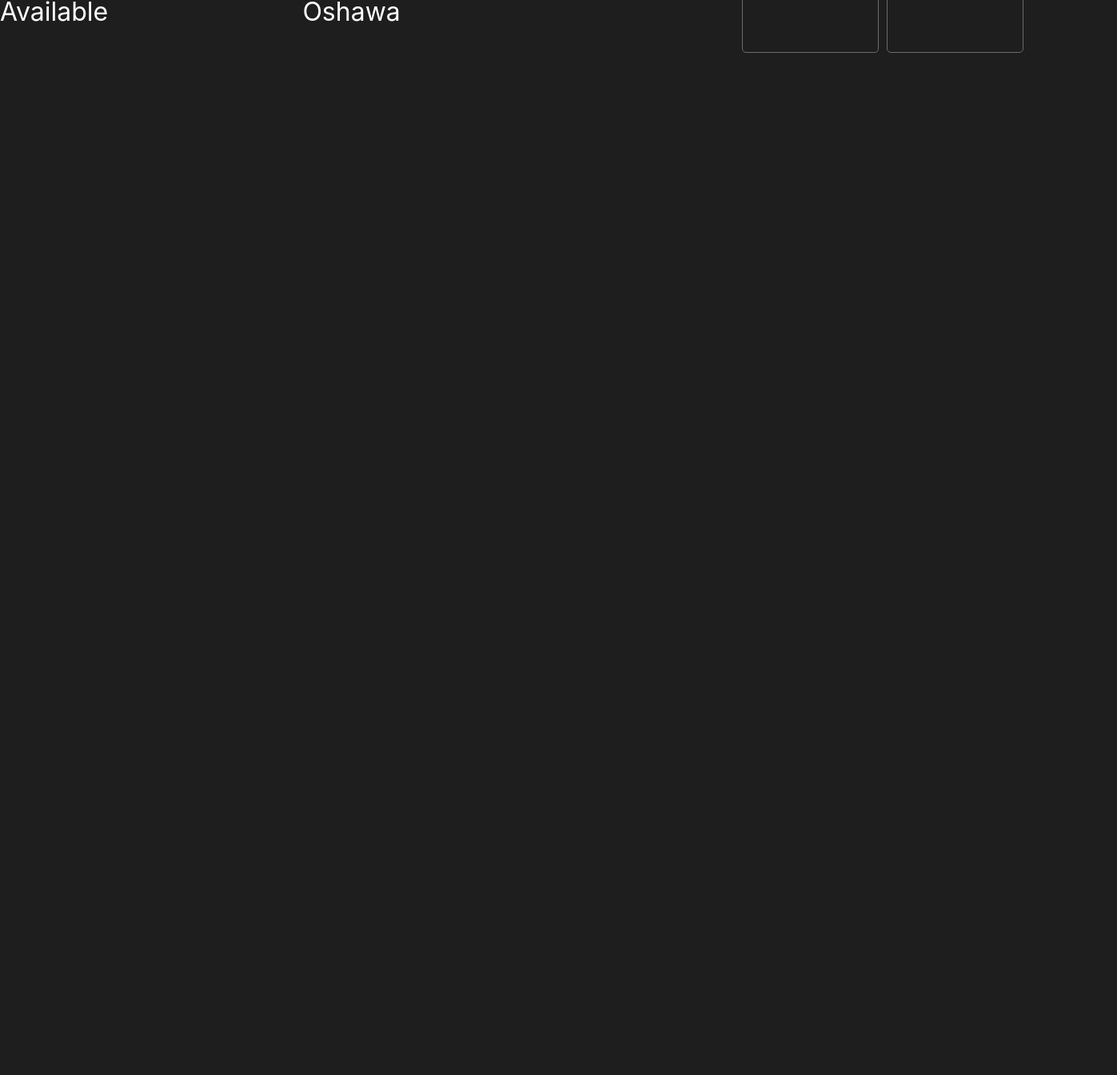
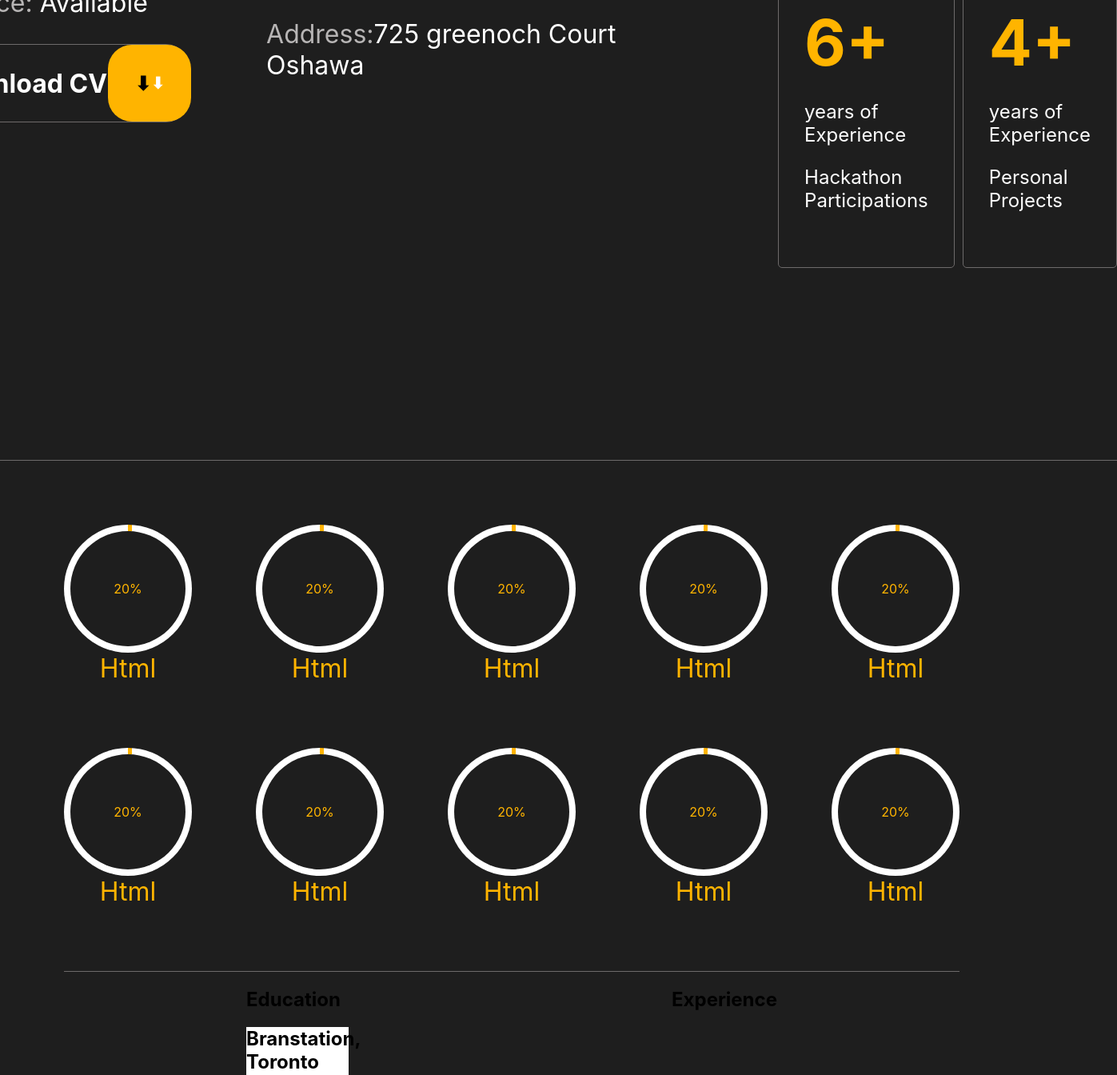
Before and after one commit to NipunaGamage888/portfolio, a React (Create React App) app: page /about in a window 1280 px wide. Shown: the part 840-2184 px from the top of the page at 80% size, 1397 px wide, since content can reach past the window. Before the commit the page ends 906 px from the top, so only its background shows below. Built offline with nearby package versions, Linux system fonts and the light colour scheme; the HTML template or start-up script is replaced by a standard one.

Commit message:
Skillset

```diff
--- a/src/components/About/About.js
+++ b/src/components/About/About.js
@@ -1,6 +1,7 @@
 import React from "react";
 import { motion } from "framer-motion";
-import './About.scss'
+import "./About.scss";
+import CV from '../../assets/NipunaGamageCV.pdf'
 
 function About() {
   const pageVariants = {
@@ -29,7 +30,7 @@ function About() {
   };
   return (
     <motion.div
-    className="about"
+      className="about"
       initial="initial"
       animate="animate"
       exit="exit"
@@ -42,11 +43,8 @@ function About() {
         Personal <span1 className="about__pers">Info</span1>
       </h2>
       <div className="about__info">
-
         <div className="about__details">
-
           <div className="about__first">
-
             <p className="about__desc">
               First Name:<span className="about__desc-info">Nipuna</span>
             </p>
@@ -57,49 +55,178 @@ function About() {
               DOB: <span className="about__desc-info">1998/10/24</span>
             </p>
             <p className="about__desc">
-              Address:<span className="about__desc-info">725 greenoch Court Oshawa</span>
+              Address:
+              <span className="about__desc-info">
+                725 greenoch Court Oshawa
+              </span>
             </p>
             <p className="about__desc">
               Freelance: <span className="about__desc-info">Available</span>
             </p>
+            <a href={CV} download="Nipuna_Gamage_CV.pdf" class="about__download-btn">
+              <p className="about__download-name">Download CV</p>
+
+              <span class="about__download-icon">&#x2B07;</span>
+            </a>
           </div>
           <div className="about_second">
             <p className="about__desc">
               Phone: <span className="about__desc-info">+16478945532</span>
             </p>
             <p className="about__desc">
-              Email: <span className="about__desc-info">nipunagamage888@gmail.com</span>
+              Email:
+              <span className="about__desc-info">
+                nipunagamage888@gmail.com
+              </span>
             </p>
             <p className="about__desc">
-              Address:<span className="about__desc-info">725 greenoch Court Oshawa</span>
+              Address:
+              <span className="about__desc-info">
+                725 greenoch Court Oshawa
+              </span>
             </p>
             <p className="about__desc">
-              Linkedin <span className="about__desc-info">dafasdadfadfdafadfdafadfda</span>
+              Linkedin{" "}
+              <span className="about__desc-info">
+                dafasdadfadfdafadfdafadfda
+              </span>
             </p>
             <p className="about__desc">
-              Address:<span className="about__desc-info">725 greenoch Court Oshawa</span>
+              Address:
+              <span className="about__desc-info">
+                725 greenoch Court Oshawa
+              </span>
             </p>
           </div>
         </div>
         <div className="about__years">
           <div className="about__exp">
-            <h1>12+</h1>
-            <p>____ years of Experience</p>
+            <h1 className="about__exp-heading">2+</h1>
+            <p className="about__exp-para"> years of Experience</p>
+            <p className="about__exp-para"> Front End Developer</p>
           </div>
           <div className="about__exp">
-            <h1>12+</h1>
-            <p>____ years of Experience</p>
+            <h1 className="about__exp-heading">1+</h1>
+            <p className="about__exp-para">years of Experience</p>
+            <p className="about__exp-para">Intern Full Stack developer</p>
           </div>
           <div className="about__exp">
-            <h1>12+</h1>
-            <p>____ years of Experience</p>
+            <h1 className="about__exp-heading">6+</h1>
+            <p className="about__exp-para">years of Experience</p>
+            <p className="about__exp-para">Hackathon Participations</p>
           </div>
           <div className="about__exp">
-            <h1>12+</h1>
-            <p>____ years of Experience</p>
+            <h1 className="about__exp-heading">4+</h1>
+            <p className="about__exp-para">years of Experience</p>
+            <p className="about__exp-para">Personal Projects</p>
+          </div>
+        </div>
+      </div>
+      <div className="about__skills">
+          <div className="about__chart">
+            <div className="about__progress">
+                <p className="about__percentage">
+                  20%
+                </p>
+
+            </div>
+            <p className="about__language">Html</p>
+          </div>
+          <div className="about__chart">
+            <div className="about__progress">
+                <p className="about__percentage">
+                  20%
+                </p>
+
+            </div>
+            <p className="about__language">Html</p>
+          </div>
+          <div className="about__chart">
+            <div className="about__progress">
+                <p className="about__percentage">
+                  20%
+                </p>
+
+            </div>
+            <p className="about__language">Html</p>
+          </div>
+          <div className="about__chart">
+            <div className="about__progress">
+                <p className="about__percentage">
+                  20%
+                </p>
+
+            </div>
+            <p className="about__language">Html</p>
+          </div>
+          <div className="about__chart">
+            <div className="about__progress">
+                <p className="about__percentage">
+                  20%
+                </p>
+
+            </div>
+            <p className="about__language">Html</p>
+          </div>
+          <div className="about__chart">
+            <div className="about__progress">
+                <p className="about__percentage">
+                  20%
+                </p>
+
+            </div>
+            <p className="about__language">Html</p>
+          </div>
+          <div className="about__chart">
+            <div className="about__progress">
+                <p className="about__percentage">
+                  20%
+                </p>
+
+            </div>
+            <p className="about__language">Html</p>
+          </div>
+          <div className="about__chart">
+            <div className="about__progress">
+                <p className="about__percentage">
+                  20%
+                </p>
+
+            </div>
+            <p className="about__language">Html</p>
+          </div>
+          <div className="about__chart">
+            <div className="about__progress">
+                <p className="about__percentage">
+                  20%
+                </p>
+
+            </div>
+            <p className="about__language">Html</p>
+          </div>
+          <div className="about__chart">
+            <div className="about__progress">
+                <p className="about__percentage">
+                  20%
+                </p>
+
+            </div>
+            <p className="about__language">Html</p>
           </div>
 
+      </div>
+      <div className="about__final">
+        <div>
+        <h2>Education</h2>
+        <div className="about__first-ed">
+          <h2>Branstation, Toronto Ontario</h2>
         </div>
+        </div>
+        <div>
+          <h2>Experience</h2>
+
+        </div>
+
       </div>
     </motion.div>
   );
--- a/src/components/About/About.scss
+++ b/src/components/About/About.scss
@@ -1,50 +1,168 @@
-.about{
+.about {
   display: flex;
   flex-direction: column;
   justify-content: center;
   align-items: center;
-    height: 100vh;
   width: 100vw;
-    &__heading{
+  &__heading {
     font-size: 7rem;
     color: white;
   }
-    &__heading-sec{
+  &__heading-sec {
     font-size: 4rem;
     color: white;
   }
-    &__pers{
-        color:#ffb400 ;
+  &__pers {
+    color: #ffb400;
   }
-    &__info{
+  &__info {
     display: flex;
+    border-bottom: 1px solid rgb(109, 106, 106) ;
   }
-    &__me{
-        color:#ffb400 ;
+  &__me {
+    color: #ffb400;
   }
-    &__details{
+  &__details {
     display: flex;
     margin-right: 5rem;
-
   }
-    &__desc{
+  &__desc {
     font-size: 2rem;
     color: rgb(183, 181, 181);
   }
-    &__desc-info{
+  &__desc-info {
     color: white;
-    }&__first{
+  }
+  &__first {
     margin-right: 6rem;
   }
-    &__years{
-
+  &__years {
     display: grid;
     grid-template-columns: repeat(2, 1fr);
     grid-template-rows: repeat(2, 1fr);
     gap: 10px;
-    }&__exp{
+    padding-bottom: 15rem;
+  }
+  &__exp {
     border: 1px solid rgb(109, 106, 106);
     border-radius: 5px;
     padding: 1rem 2rem;
   }
+  &__exp-heading {
+    font-size: 5rem;
+    font-weight: 700;
+    color: #ffb400;
+    margin: 0;
+    padding: 0;
   }
+  &__exp-para {
+    color: white;
+    font-size: 1.5rem;
+  }
+  &__download-btn {
+    display: inline-block;
+    border:1px solid rgb(109, 106, 106) ;
+    color: #fff;
+    width: 22rem;
+    height: 6rem;
+
+    vertical-align:middle;
+    //padding: 2 20px;
+    border-top-left-radius: 30px;
+    border-bottom-left-radius: 30px;
+    border-top-right-radius: 30px;
+    border-bottom-right-radius: 30px;
+    position: relative;
+    text-decoration: none;
+    text-align: center;
+    display: flex;
+    justify-content: center;
+    align-items: center;
+    font-weight: bold;
+    &:hover {
+      background-color: #ffb400;
+    }
+  }
+  &__download-name{
+   vertical-align: middle;
+    font-size:2rem ;
+    margin-left: -4rem;
+    display: flex;
+    justify-content: center;
+    align-items: center;
+  }
+
+  &__download-icon {
+    position: absolute;
+    top: 50%;
+    right: -0.2rem;
+    transform: translateY(-50%);
+    width: 6.5rem;
+    height: 6rem;
+    background-color: #ffb400; /* Change color as needed */
+    border-radius: 30px;
+    display: flex;
+    justify-content: center;
+    align-items: center;
+    font-size: 20px;
+    &::before {
+      content: "\2B07"; /* Unicode for download icon */
+      color: #000; /* Change icon color as needed */
+      font-size: 24px;
+    }
+  }
+  &__skills{
+    margin-top: 5rem;
+    padding-bottom: 5rem;
+    display: grid;
+    border-bottom:1px solid rgb(109, 106, 106) ;
+    grid-template-columns: repeat(5, 1fr);
+   // grid-template-rows: repeat(3, 1fr);
+    gap: 5rem;
+  }
+  &__chart{
+    display: flex;
+    flex-direction: column;
+    align-items: center;
+  }
+  &__progress{
+    position: relative;
+    width: 10rem;
+    height: 10rem;
+    border-radius: 50%;
+    display: flex;
+    align-items: center;
+    justify-content: center;
+    background: conic-gradient(#ffb400 3.6deg, white 0deg);
+
+    &::before{
+        content: "";
+        position: absolute;
+        background-color: rgb(30, 30, 30);;
+        width: 9rem;
+        height: 9rem;
+        border-radius: 50%;
+
+    }
+  }
+  &__percentage{
+    color: #ffb400;
+    position: relative;
+  }
+  &__language{
+    color: #ffb400;
+    font-size: 2rem;
+    margin: 0;
+  }
+  &__final{
+    display: grid;
+    grid-template-columns: repeat(2,1fr);
+    gap: 25rem;
+  }
+  &__first-ed{
+    background: white;
+    height: 4rem;
+    width: 8rem;
+  }
+
+}
```
Also changed, not shown: 1 other file (tests, documents, lock files or other folders). Lines whose indentation alone changed are shown as unchanged.
